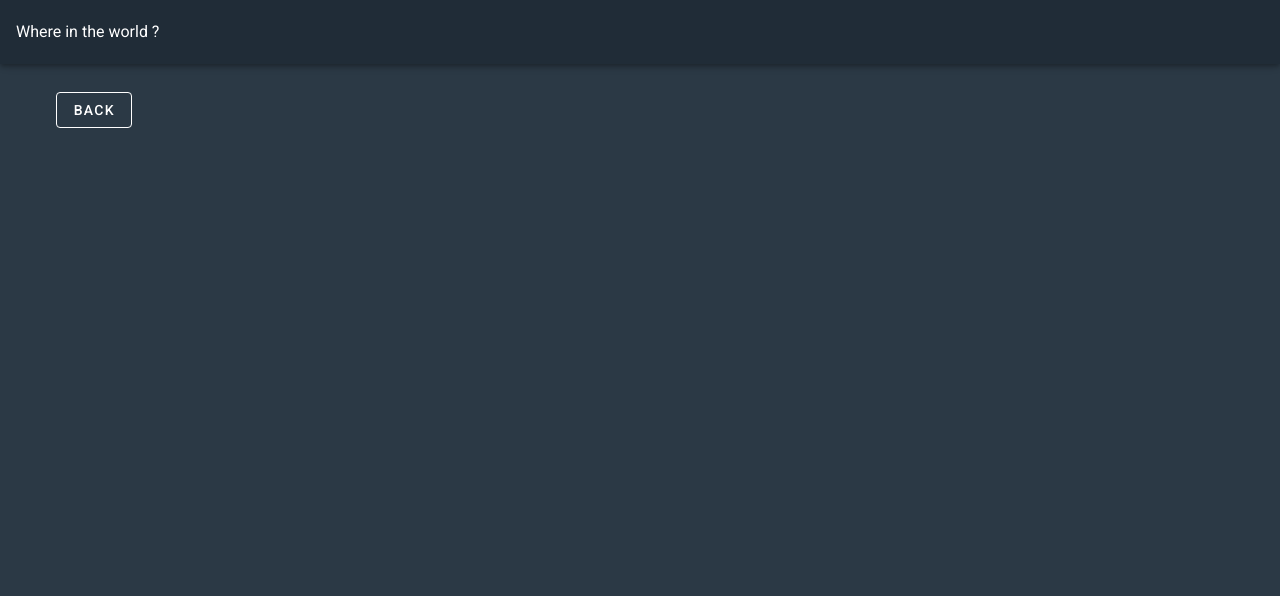
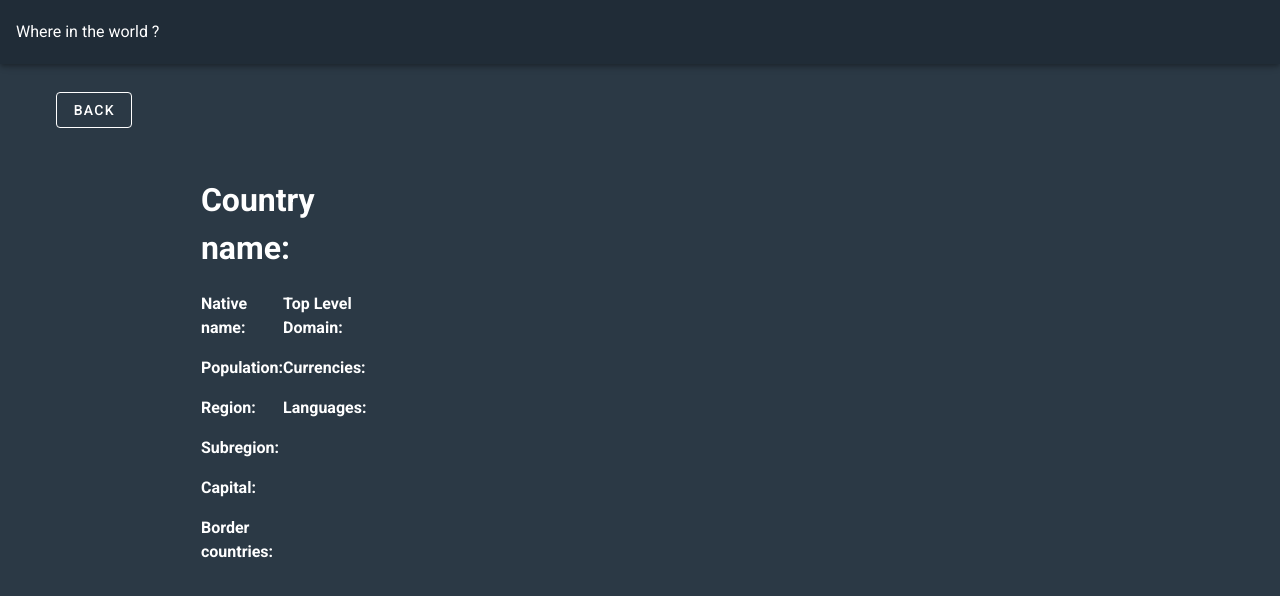
Before and after one commit to agwisniewska/vuejs-workshops, a Vue app: page /1 in a window 1280 px wide. Shown: the top 596 px of the page. Built offline with nearby package versions, Linux system fonts and the light colour scheme.

Commit message:
added instruction

```diff
--- a/src/views/Country.vue
+++ b/src/views/Country.vue
@@ -7,8 +7,51 @@
                   <base-button text="Back" @clicked="back"> </base-button>
 
         </v-row>
-        <v-row class="pt-5 pb-5">
-          <div class=" d-flex"></div>
+         <v-row  class="pt-5 pb-5">
+          <div class=" d-flex">
+            <div class="pr-5 part">
+              <img :src="''" />
+            </div>
+            <div class="pl-5 part">
+              <h1 class="mb-5"> Country name: </h1>
+              <div class=" d-flex justify-space-between">
+                <div>
+                  <p><b> Native name: </b> </p>
+                  <p><b> Population: </b> </p>
+                  <p><b> Region: </b></p>
+                  <p><b> Subregion: </b> </p>
+                  <p><b> Capital: </b> </p>
+                </div>
+                <div>
+                  <p>
+                    <b> Top Level Domain: </b>
+                  </p>
+                  <p>
+                    <b> Currencies: </b>
+                    <span
+
+                    >
+
+                    </span>
+                  </p>
+                  <p>
+                    <b> Languages: </b>
+                    <span
+
+                    >
+
+                    </span>
+                  </p>
+                </div>
+              </div>
+              <div>
+                <b> Border countries: </b>
+                <span>
+
+                </span>
+              </div>
+            </div>
+          </div>
         </v-row>
       </v-container>
     </v-main>
```
Also changed, not shown: 1 other file (tests, documents, lock files or other folders).
